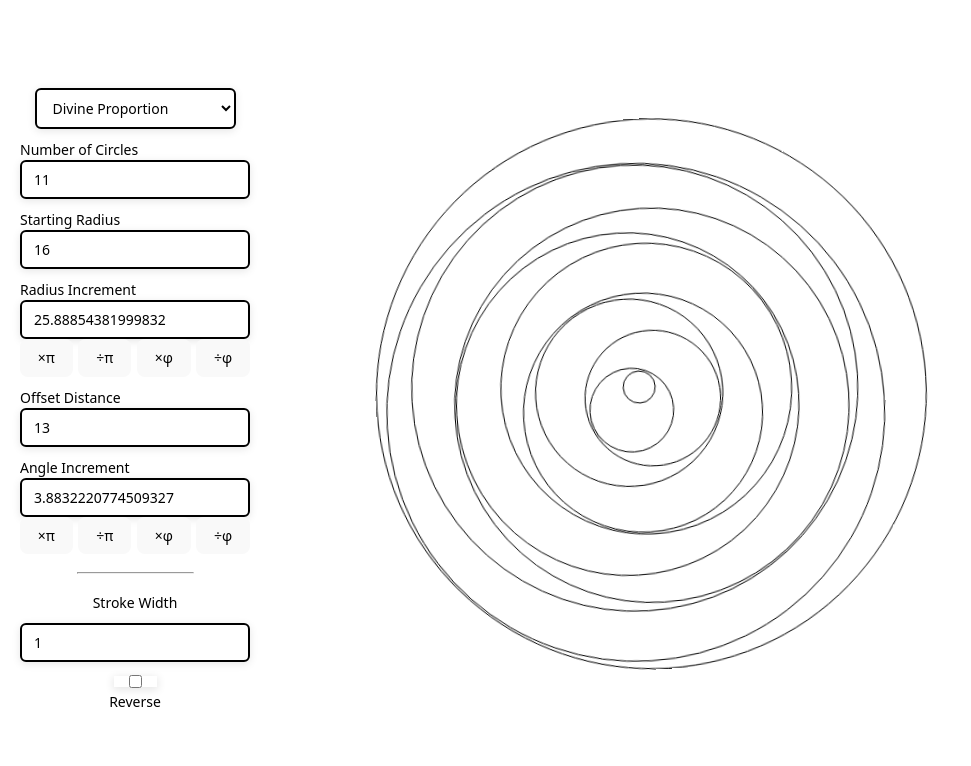
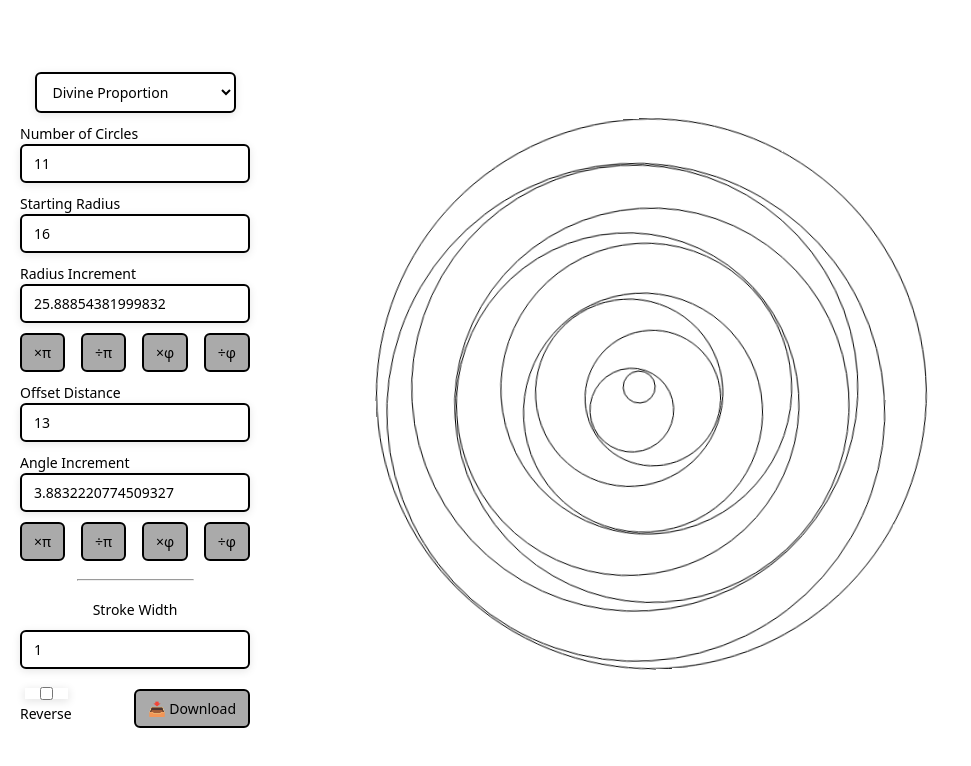
Before and after one commit to josh-frank/rotary-demisphere, a React (Vite) app: page / in a window 1280 px wide. Shown: the top 766 px of the page, without its empty margins (0-971 px from the left). Built offline with nearby package versions, Linux system fonts and the light colour scheme.

Commit message:
adding download button and styling

```diff
--- a/src/App.css
+++ b/src/App.css
@@ -7,34 +7,42 @@ form {
   position: relative;
   z-index: 1000;
   padding: 20px;
-  background-color: rgba(255,255,255,0.8);
 }
 
 select, input {
   padding: 8px 12px;
   border-radius: 6px;
   border: 2px solid black;
-  background: white;
-  color: black;
   font-size: 14px;
   font-family: system-ui;
   cursor: pointer;
   box-shadow: 0 2px 8px rgba(0,0,0,0.1);
 }
 
+button {
+  margin-top: 10px;
+  padding: 8px 12px;
+  color: black;
+  border-radius: 6px;
+  border: 2px solid black;
+  cursor: pointer;
+  font-size: 14px;
+  font-family: system-ui;
+}
+
 label {
   display: flex;
   flex-flow: column;
-  color: black;
   font-family: system-ui;
   font-size: 14px;
 }
 
-label aside {
+aside {
   display: flex;
   flex-flow: row;
   width: 100%;
   justify-content: space-between;
+  align-items: center;
 }
 
 svg {
@@ -51,16 +59,45 @@ circle {
   stroke: black;
 }
 
+@media (prefers-color-scheme: light) {
+  form {
+    background-color: rgba(255,255,255,0.8);
+  }
+
+  select, input, button {
+    color: black;
+  }
+
+  select, input {
+    background: white;
+  }
+
+  button {
+    background: #aaa;
+  }
+
+  label {
+    color: black;
+  }
+}
+
 @media (prefers-color-scheme: dark) {
   form {
     background-color: rgba(0,0,0,0.8);
   }
 
-  select, input {
-    background: #2a2a2a;
+  select, input, button {
     color: #e0e0e0;
     border: 2px solid #555;
     box-shadow: 0 2px 8px rgba(255,255,255,0.1);
+  }
+
+  select, input {
+    background: #2a2a2a;
+  }
+
+  button {
+    background: #555;
   }
 
   label {
--- a/src/App.jsx
+++ b/src/App.jsx
@@ -1,16 +1,91 @@
 import { useCallback, useEffect, useState } from 'react'
 import './App.css'
 
-function generateConcentricCircles({ numberOfCircles, startingRadius, radiusIncrement, offsetDistance, angleIncrement }) {
-  return Array.from({ length: numberOfCircles }, (_, i) => ({
+const generateDemisphere = ({ numberOfCircles, startingRadius, radiusIncrement, offsetDistance, angleIncrement }) =>
+  Array.from({ length: numberOfCircles }, (_, i) => ({
     cx: offsetDistance * Math.cos(i * angleIncrement),
     cy: offsetDistance * Math.sin(i * angleIncrement),
     r: startingRadius + (i * radiusIncrement),
   }));
+
+const svgFromDemisphere = (
+  { numberOfCircles, startingRadius, radiusIncrement, offsetDistance, angleIncrement },
+  { width = 800, height = 600 },
+) =>
+`<?xml version="1.0" encoding="UTF-8"?>
+<svg width="${ width }" height="${ height}" viewBox="-${ width / 2 } -${ height / 2 } ${ width } ${ height }"
+     xmlns="http://www.w3.org/2000/svg"
+     style="background: white; cursor: pointer;"
+     onclick="toggleDirection()">
+  <style>
+    .rotary-group {
+      animation: rotate-forward 2s infinite linear;
+      transform-origin: 0 0;
+    }
+    .rotary-group.reverse {
+      animation: rotate-reverse 2s infinite linear;
+    }
+    @keyframes rotate-forward {
+      from { transform: rotate(0deg); }
+      to { transform: rotate(360deg); }
+    }
+    @keyframes rotate-reverse {
+      from { transform: rotate(360deg); }
+      to { transform: rotate(0deg); }
+    }
+    .circle {
+      fill: none;
+      stroke: black;
+      stroke-width: 1;
+    }
+  </style>
+
+  <script>
+    <![CDATA[
+    function toggleDirection() {
+      const group = document.querySelector('.rotary-group');
+      group.classList.toggle('reverse');
+    }
+    ]]>
+  </script>
+
+  <g class="rotary-group">
+${generateDemisphere({ numberOfCircles, startingRadius, radiusIncrement, offsetDistance, angleIncrement }).map(({cx, cy, r}) =>
+    `    <circle class="circle" cx="${cx}" cy="${cy}" r="${r}" />`
+  ).join('\n')}
+  </g>
+
+  <!-- <text x="-950" y="530" font-family="Arial, sans-serif" font-size="16" fill="black">
+    Rotary Demisphere • ${numberOfCircles} circles • Inspired by Marcel Duchamp
+  </text> -->
+</svg>`;
+
+const downloadAsSVG = (content, filename = 'rotary-demisphere.svg') => {
+  // Browser-safe download using Blob API
+  const blob = new Blob([content], { type: 'image/svg+xml;charset=utf-8' });
+  const url = URL.createObjectURL(blob);
+
+  // Create temporary download link, trigger download, then remove and clean up blob URL
+  const downloadLink = document.createElement('a');
+  downloadLink.href = url;
+  downloadLink.download = filename;
+  downloadLink.style.display = 'none';
+  document.body.appendChild(downloadLink);
+  downloadLink.click();
+  document.body.removeChild(downloadLink);
+  URL.revokeObjectURL(url);
+
+  return content;
 }
 
-function SpiralForm({ currentSpiral, setCurrentSpiral, spiralDisplay, setSpiralDisplay }) {
+function SpiralControls({ currentSpiral, setCurrentSpiral, spiralDisplay, setSpiralDisplay }) {
   const handleSpiralChange = ({target}) => setCurrentSpiral({...currentSpiral, [target.name]: parseFloat(target.value)});
+
+  const handleDownload = () => {
+    const filename = `${currentSpiral.name.toLowerCase().replace(/\s+/g, '-')}-demisphere.svg`;
+    downloadAsSVG(svgFromDemisphere(currentSpiral, { width: 1920, height: 1080 }), filename);
+  };
+
   return <form onSubmit={ event => event.preventDefault() }>
     <select
       onChange={({target}) => setCurrentSpiral(spirals.find(({name}) => name === target.value))}
@@ -90,6 +165,7 @@ function SpiralForm({ currentSpiral, setCurrentSpiral, spiralDisplay, setSpiralD
       value={spiralDisplay.strokeWidth}
       onChange={({target}) => setSpiralDisplay({...spiralDisplay, strokeWidth: parseFloat(target.value)})}
     />
+    <aside>
       <label htmlFor="reverse">
         <input
           type="checkbox"
@@ -99,6 +175,8 @@ function SpiralForm({ currentSpiral, setCurrentSpiral, spiralDisplay, setSpiralD
         />
         Reverse
       </label>
+      <button type="button" onClick={handleDownload}>📥 Download</button>
+    </aside>
   </form>;
 }
 
@@ -130,7 +208,7 @@ function App() {
 
   return <>
 
-    <SpiralForm
+    <SpiralControls
       currentSpiral={currentSpiral}
       setCurrentSpiral={setCurrentSpiral}
       spiralDisplay={spiralDisplay}
@@ -150,7 +228,7 @@ function App() {
 
     >
       <g className={spiralDisplay.reverse ? "reverse" : "forward"}>
-        {generateConcentricCircles(currentSpiral).map(({cx, cy, r}, index) =>
+        {generateDemisphere(currentSpiral).map(({cx, cy, r}, index) =>
           <circle key={index} cx={cx} cy={cy} r={r} strokeWidth={spiralDisplay.strokeWidth} />
         )}
       </g>
```
Lines whose indentation alone changed are shown as unchanged.
